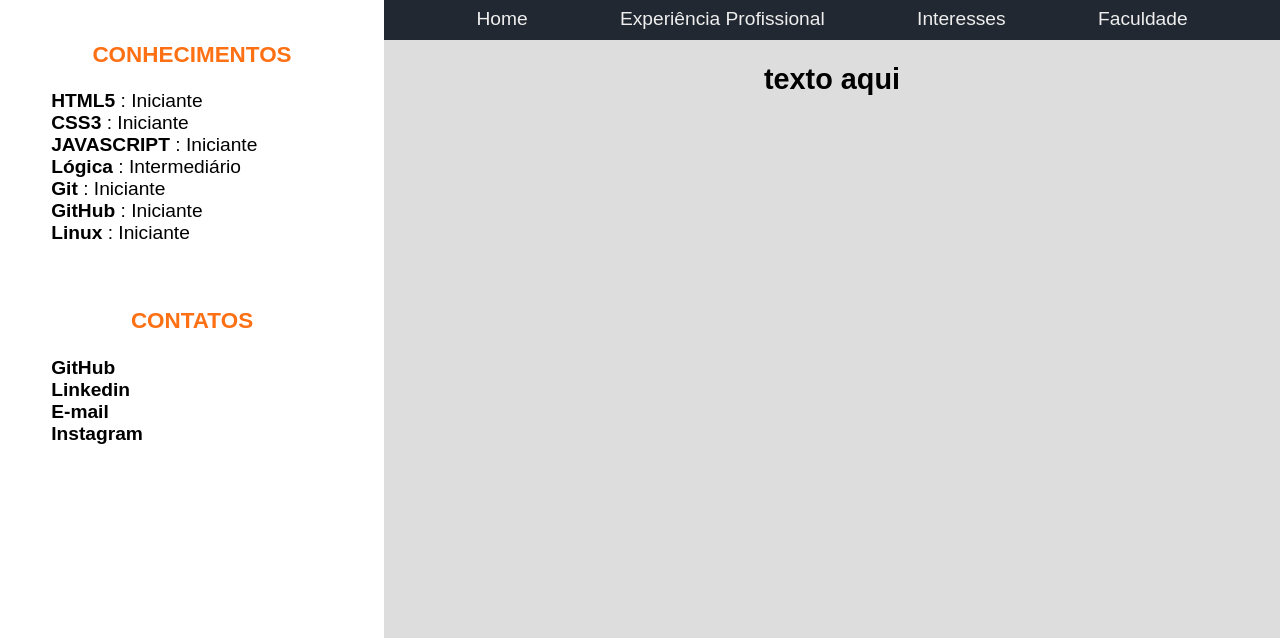
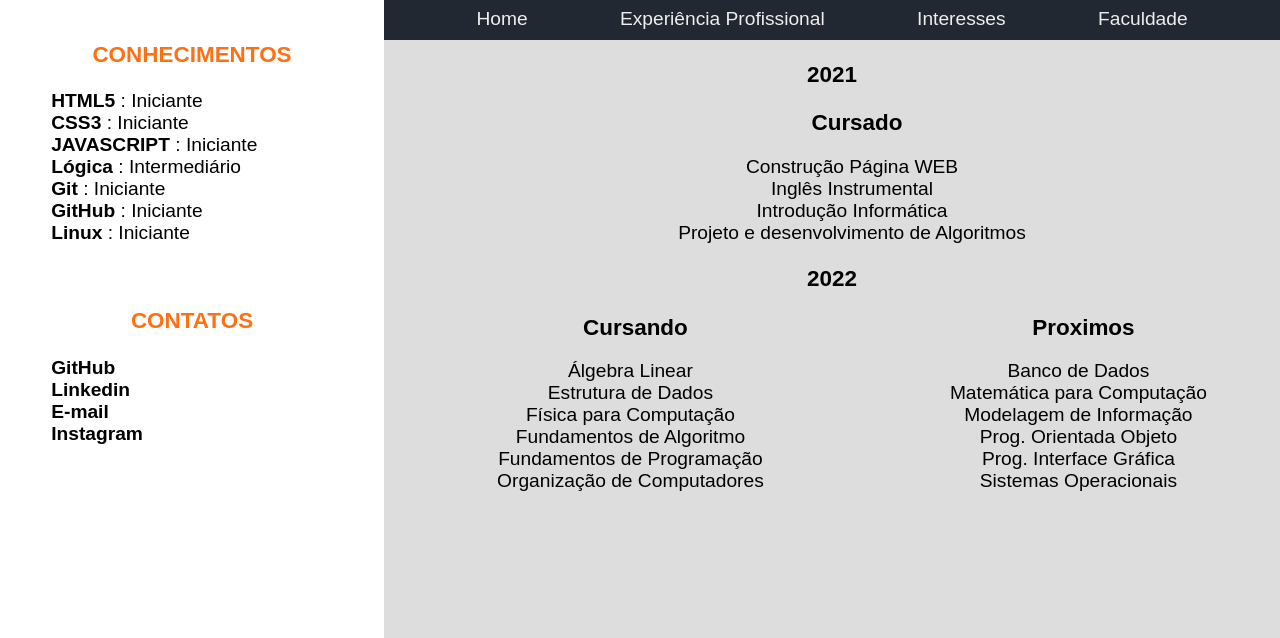
Before and after one commit to LoganEsposte/PORTIFOLIO, a plain HTML site: page faculdade.html in a window 1280 px wide. Shown: the part 233-871 px from the top of the page. Drawn offline with Linux system fonts and the light colour scheme.

Commit message:
Nova aba, faculdade

```diff
--- a/faculdade.html
+++ b/faculdade.html
@@ -54,8 +54,50 @@
                 <li> <a href="faculdade.html"> Faculdade </a> </li>
             </ul>
         </nav>
-        <h2>texto aqui</h2>
+        <article>
+            <div>
+                <h3>2021</h3>
+                <div>
+                <div>
+                    <h3 class="destaque">Cursado</h3>
+                    <ul>
+                        <li>Construção Página WEB</li>
+                        <li>Inglês Instrumental</li>
+                        <li>Introdução Informática</li>
+                        <li>Projeto e desenvolvimento de Algoritmos</li>
+                    </ul>
+                </div>
+                </div>
+            </div>
 
+            <div>
+                <h3>2022</h3>
+                <div class="ladoALado">
+                <div>
+                    <h3 class="destaque">Cursando</h3>
+                    <ul>
+                        <li>Álgebra Linear</li>
+                        <li>Estrutura de Dados</li>
+                        <li>Física para Computação</li>
+                        <li>Fundamentos de Algoritmo</li>
+                        <li>Fundamentos de Programação</li>
+                        <li>Organização de Computadores</li>
+                    </ul>
+                </div>
+                <div>
+                    <h3 class="destaque">Proximos</h3>
+                    <ul>
+                        <li>Banco de Dados</li>
+                        <li>Matemática  para Computação</li>
+                        <li>Modelagem de Informação</li>
+                        <li>Prog. Orientada Objeto</li>
+                        <li>Prog. Interface Gráfica</li>
+                        <li>Sistemas Operacionais</li>
+                    </ul>
+                </div>
+                </div>
+            </div>
+        </article>
     </section>
     </div>
 </body>
--- a/style.css
+++ b/style.css
@@ -153,3 +153,21 @@ section {
 	text-align: left;
 	padding-left: 10px;
 }
+
+.destaque {
+/*	text-align: left;*/
+	padding-left: 50px;
+	margin-top: 0px;
+	margin-bottom: 0px;
+}
+
+.ladoALado {
+	display: flex;
+	margin-top: 0px;
+	margin-bottom: 0px;
+	justify-content: space-around;
+}
+
+article  div ul li {
+	list-style-type: none;
+}
```
